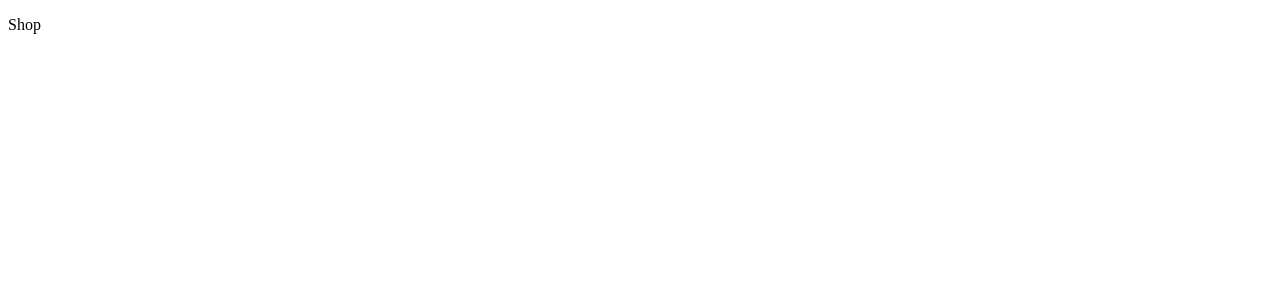
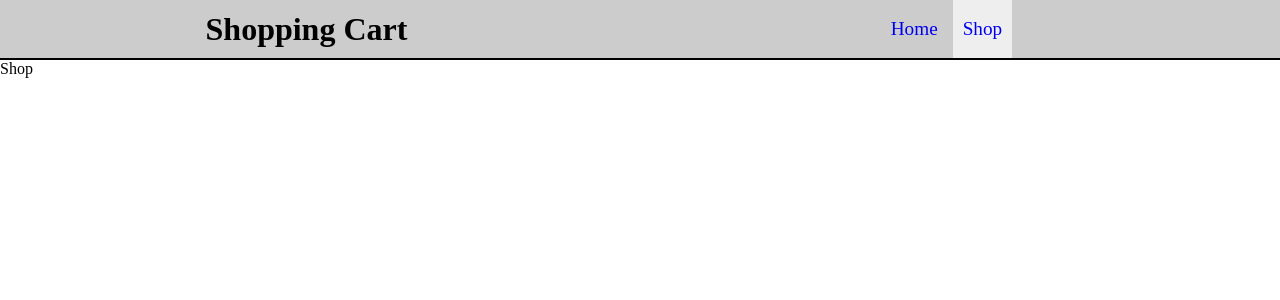
Before and after one commit to hanzyong0/shopping-cart, a React (Create React App) app: page /shop in a window 1280 px wide. Shown: the top 300 px of the page. Built offline with nearby package versions, Linux system fonts and the light colour scheme.

Commit message:
add nav bar

```diff
--- /dev/null
+++ b/src/App.css
@@ -0,0 +1,41 @@
+*,
+*::before,
+*::after {
+	margin: 0;
+	padding: 0;
+	box-sizing: border-box;
+	/* border: 1px solid red; */
+}
+
+.header {
+	display: flex;
+	justify-content: space-around;
+	align-items: center;
+	background-color: #ccc;
+	height: 60px;
+	border-bottom: 2px solid black;
+}
+
+.nav-links {
+	width: 20%;
+	display: flex;
+	justify-content: center;
+	align-items: center;
+	font-size: 1.2em;
+	height: 100%;
+	gap: 5px;
+}
+
+.nav-links a {
+	height: 100%;
+	text-decoration: none;
+	padding: 10px;
+	display: flex;
+	flex-direction: column;
+	justify-content: center;
+	align-items: center;
+}
+
+.active {
+	background-color: #eee;
+}
--- a/src/App.js
+++ b/src/App.js
@@ -1,9 +1,30 @@
 import './App.css';
+import React from 'react';
+import { NavLink, Outlet } from 'react-router-dom';
 
 function App() {
   return (
-    <div className="App">
-
+    <div>
+      <div className='header'>
+        <h1>Shopping Cart</h1>
+        <nav className='nav-links'>
+          <NavLink
+            activeclassname="active"
+            to="/home"
+          >
+            Home
+          </NavLink>
+          <NavLink
+            activeclassname="active"
+            to="/shop"
+          >
+            Shop
+          </NavLink>
+        </nav>
+      </div>
+      <div>
+        <Outlet />
+      </div>
     </div>
   );
 }
--- a/src/RouteSwitch.js
+++ b/src/RouteSwitch.js
@@ -1,5 +1,6 @@
 import React from 'react';
 import { BrowserRouter, Routes, Route } from 'react-router-dom';
+import App from './App';
 import Home from './components/Home';
 import Shop from './components/Shop';
 
@@ -7,8 +8,11 @@
   return (
     <BrowserRouter>
       <Routes>
-        <Route path="/" element={<Home />} />
-        <Route path="/shop" element={<Shop />} />
+        <Route path="/" element={<App />}>
+          <Route index element={<Home />} />
+          <Route path="/home" element={<Home />} />
+          <Route path="/shop" element={<Shop />} />
+        </Route>
       </Routes>
     </BrowserRouter>
   )
--- a/src/components/Home.js
+++ b/src/components/Home.js
@@ -3,7 +3,7 @@
 function Home() {
   return (
     <div>
-      <p>home</p>
+      <p>Home</p>
     </div>
   )
 }
```
Also changed, not shown: 1 other file (tests, documents, lock files or other folders).
